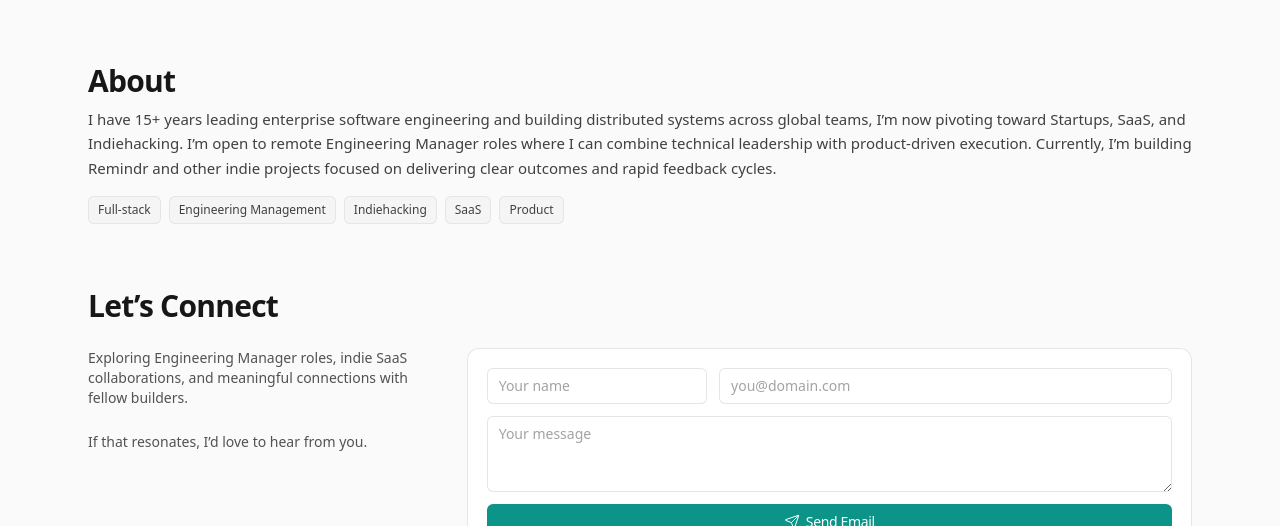
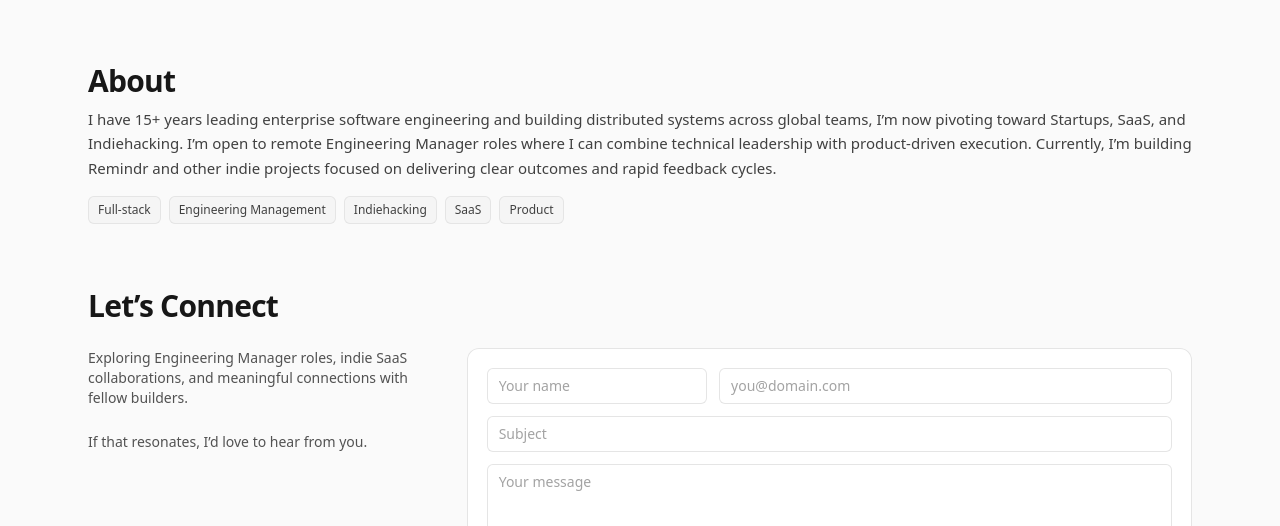
Before and after one commit to anandxrfeu/anandxrfeu.github.io, a plain HTML site: page index.html in a window 1280 px wide. Shown: the part 1364-1890 px from the top of the page. Drawn offline with nearby package versions, Linux system fonts and the light colour scheme.

Commit message:
Enhacement: Add contact form subject line

```diff
--- a/assets/site.js
+++ b/assets/site.js
@@ -27,7 +27,9 @@ document.addEventListener('DOMContentLoaded', () => {
       // Collect fields
       const name = form.name.value.trim();
       const email = form.email.value.trim();
+      const title = form.title.value.trim();
       const message = form.message.value.trim();
+
 
       if (!name || !email || !message) {
         msg.textContent = 'Please fill out all fields.';
@@ -44,6 +46,7 @@ document.addEventListener('DOMContentLoaded', () => {
         await emailjs.send("service_phlcjpe", "template_bqohqhw", {
           name: name,
           email: email,
+          title: title,
           message: message,
         });
 
--- a/index.html
+++ b/index.html
@@ -376,6 +376,10 @@
                   class="sm:col-span-2 rounded-md bg-white px-3 py-2 text-sm text-neutral-900 placeholder:text-neutral-400 outline-none ring-1 ring-inset ring-neutral-200 focus:ring-teal-300"
                   required />
 
+            <input name="title" type="text" placeholder="Subject"
+                  class="sm:col-span-3 rounded-md bg-white px-3 py-2 text-sm text-neutral-900 placeholder:text-neutral-400 outline-none ring-1 ring-inset ring-neutral-200 focus:ring-teal-300"
+                  required />
+
             <textarea name="message" placeholder="Your message"
                       class="sm:col-span-3 rounded-md bg-white px-3 py-2 text-sm text-neutral-900 placeholder:text-neutral-400 outline-none ring-1 ring-inset ring-neutral-200 focus:ring-teal-300"
                       rows="3"></textarea>
```
